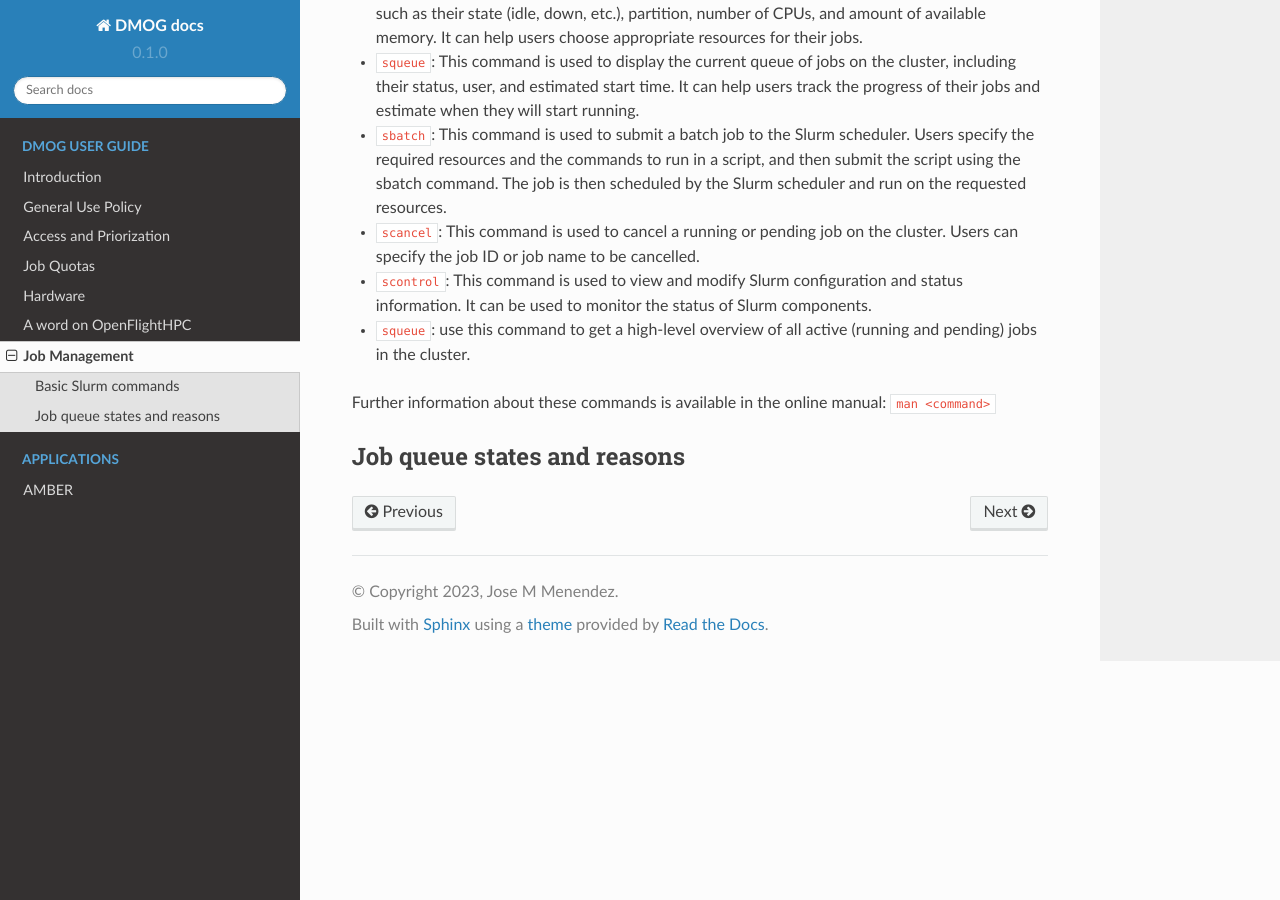
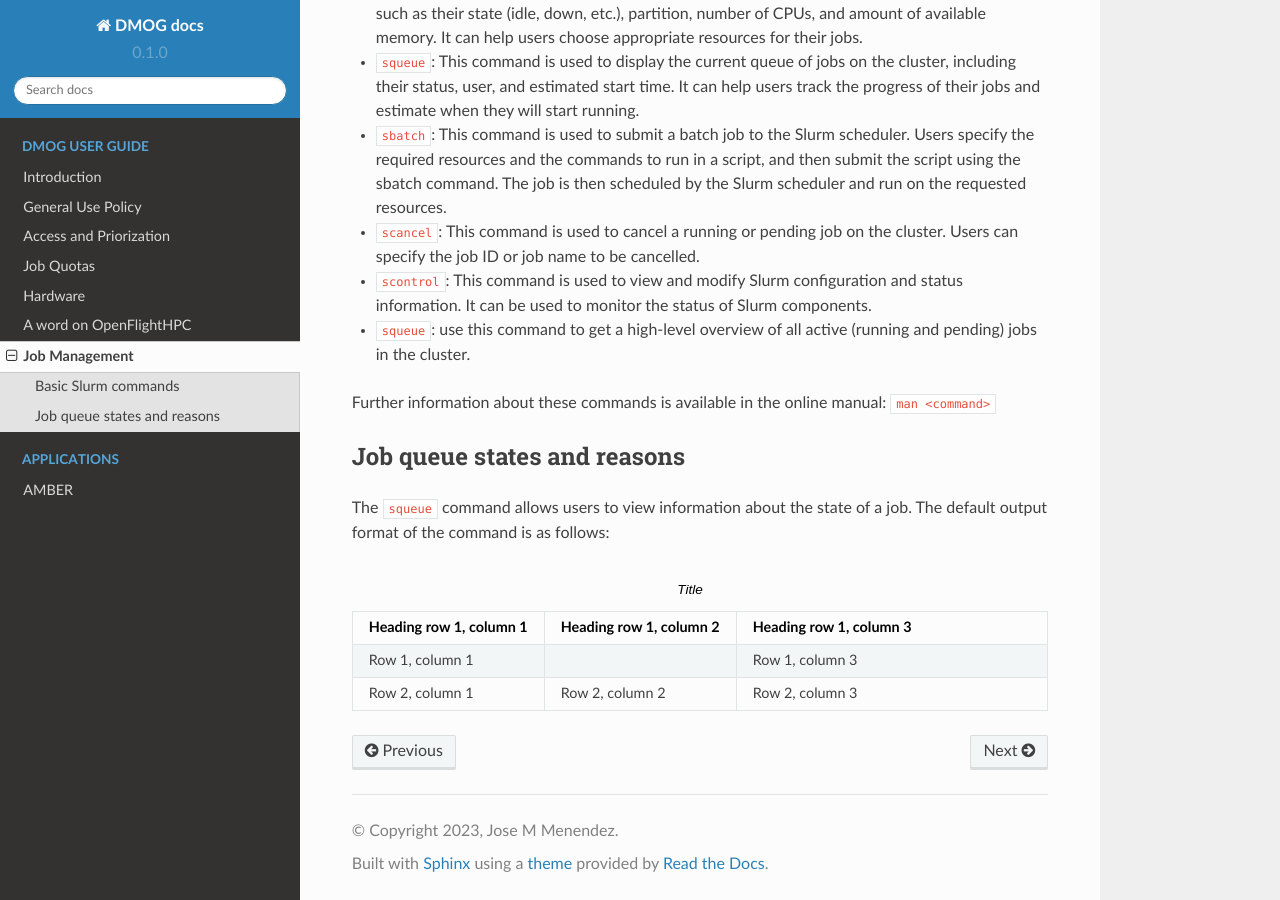
Before and after one commit to jm130/dmogdocs, a Sphinx documentation site: the page built from docs/source/user/jobmanagement.rst, in a window 1280 px wide and 900 px high, scrolled down 579 px. Built offline with Sphinx 7.4.7 and the Read the Docs theme 2.0.0, drawn with Linux system fonts in a browser that asks for light colours.

Commit message:
Update jobmanagement.rst

```diff
--- a/docs/source/user/jobmanagement.rst
+++ b/docs/source/user/jobmanagement.rst
@@ -30,3 +30,19 @@ Further information about these commands is available in the online manual: ``ma
 
 Job queue states and reasons
 ----------------------------
+
+The ``squeue`` command allows users to view information about the state of a job. The default output format of the command is as follows:
+
+.. list-table:: Title
+   :widths: 25 25 50
+   :header-rows: 1
+
+   * - Heading row 1, column 1
+     - Heading row 1, column 2
+     - Heading row 1, column 3
+   * - Row 1, column 1
+     -
+     - Row 1, column 3
+   * - Row 2, column 1
+     - Row 2, column 2
+     - Row 2, column 3
```
